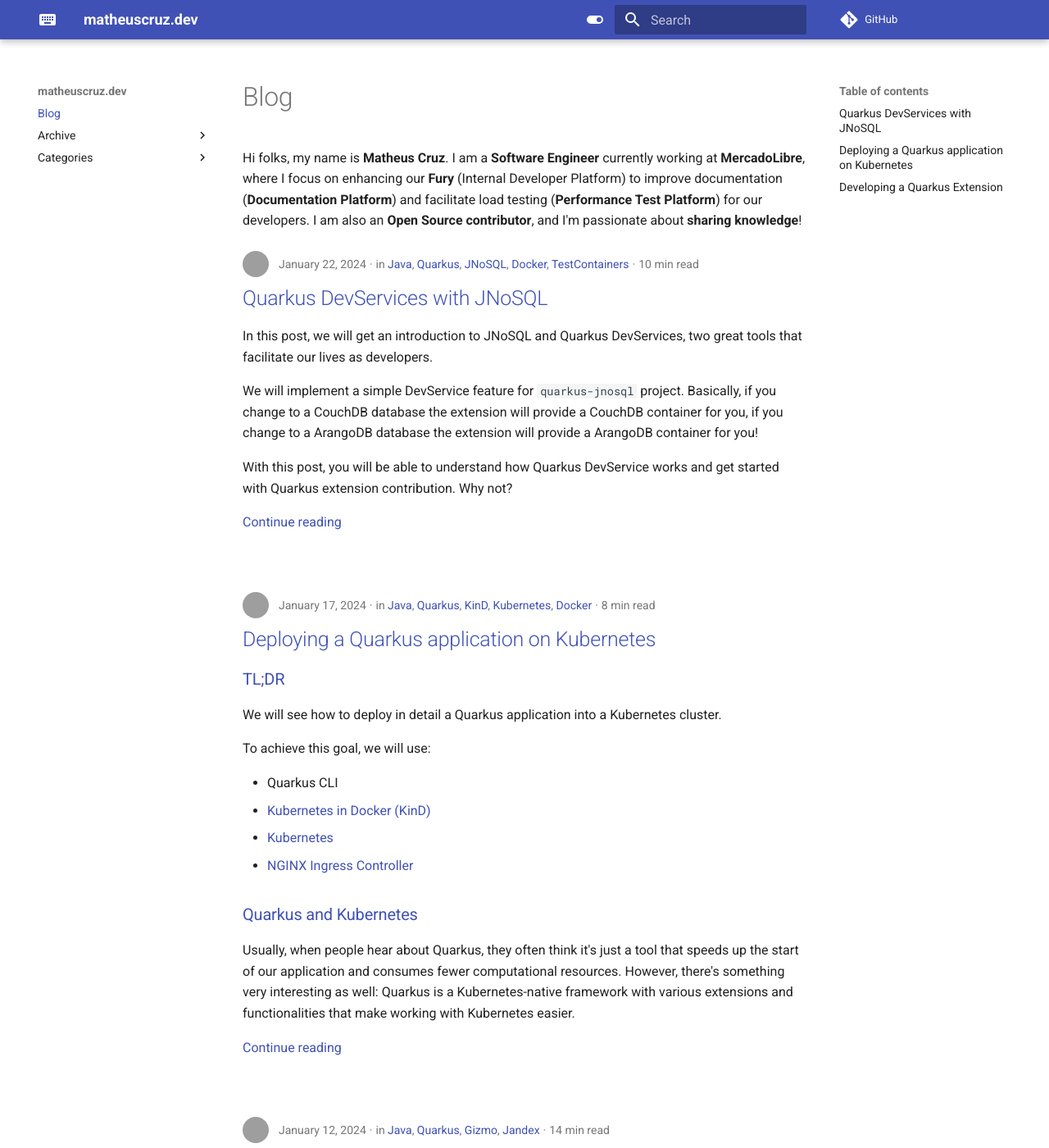
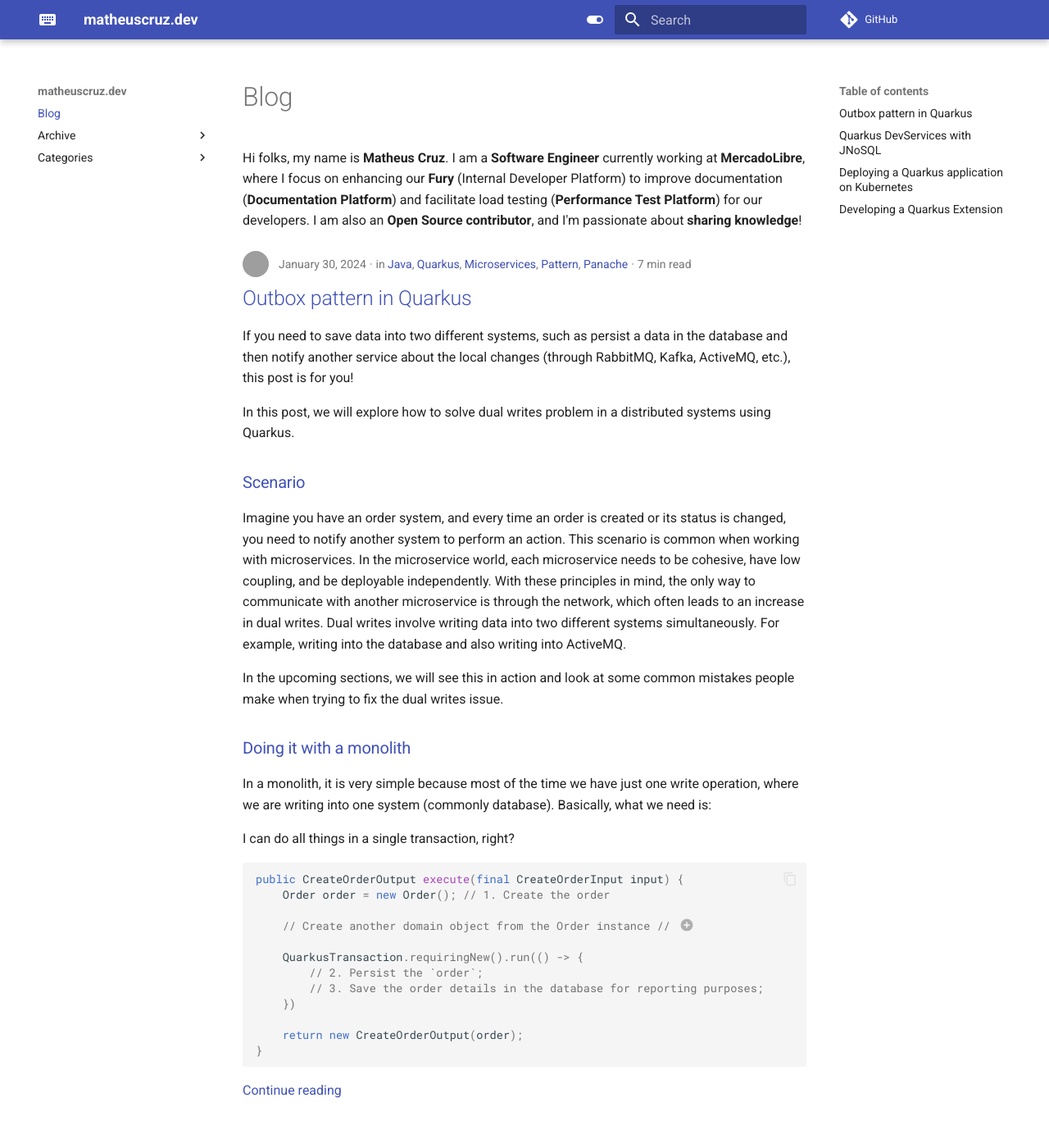
Before and after one commit to mcruzdev/blog, an MkDocs documentation site: the page built from docs/index.md, in a window 1280 px wide and 1400 px high. Shown: the whole window at 82% size. Built offline with MkDocs 1.6.1 and Material for MkDocs 9.7.7, drawn with Linux system fonts in a browser that asks for light colours; comment, search, counter and statistics services are not loaded; grey boxes are pictures that could not be loaded.

```diff
--- a/docs/posts/outbox-pattern-in-quarkus.md
+++ b/docs/posts/outbox-pattern-in-quarkus.md
@@ -1,8 +1,8 @@
 ---
 comments: true
 title: Outbox pattern in Quarkus
-draft: true
-date: 2024-01-29
+draft: false
+date: 2024-01-30
 authors:
   - mcruzdev
 categories:
```
